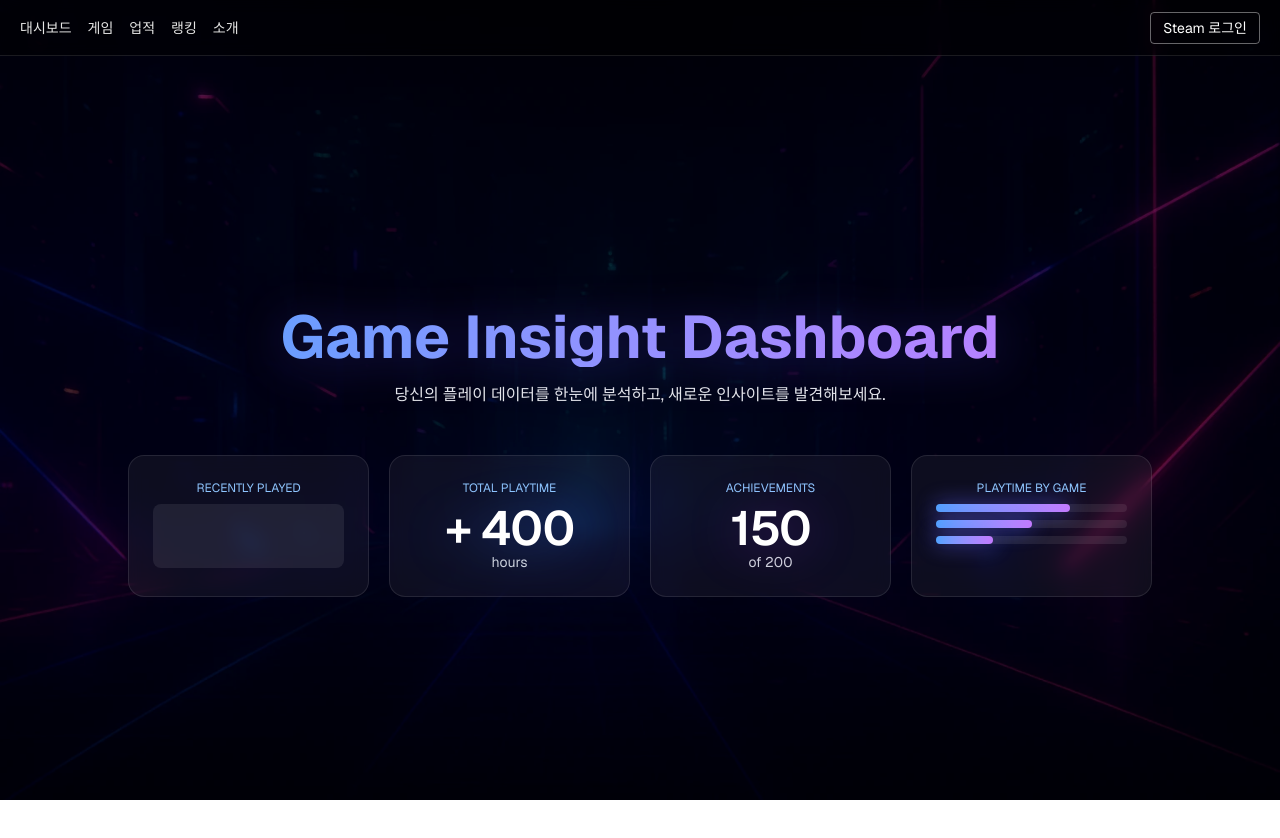
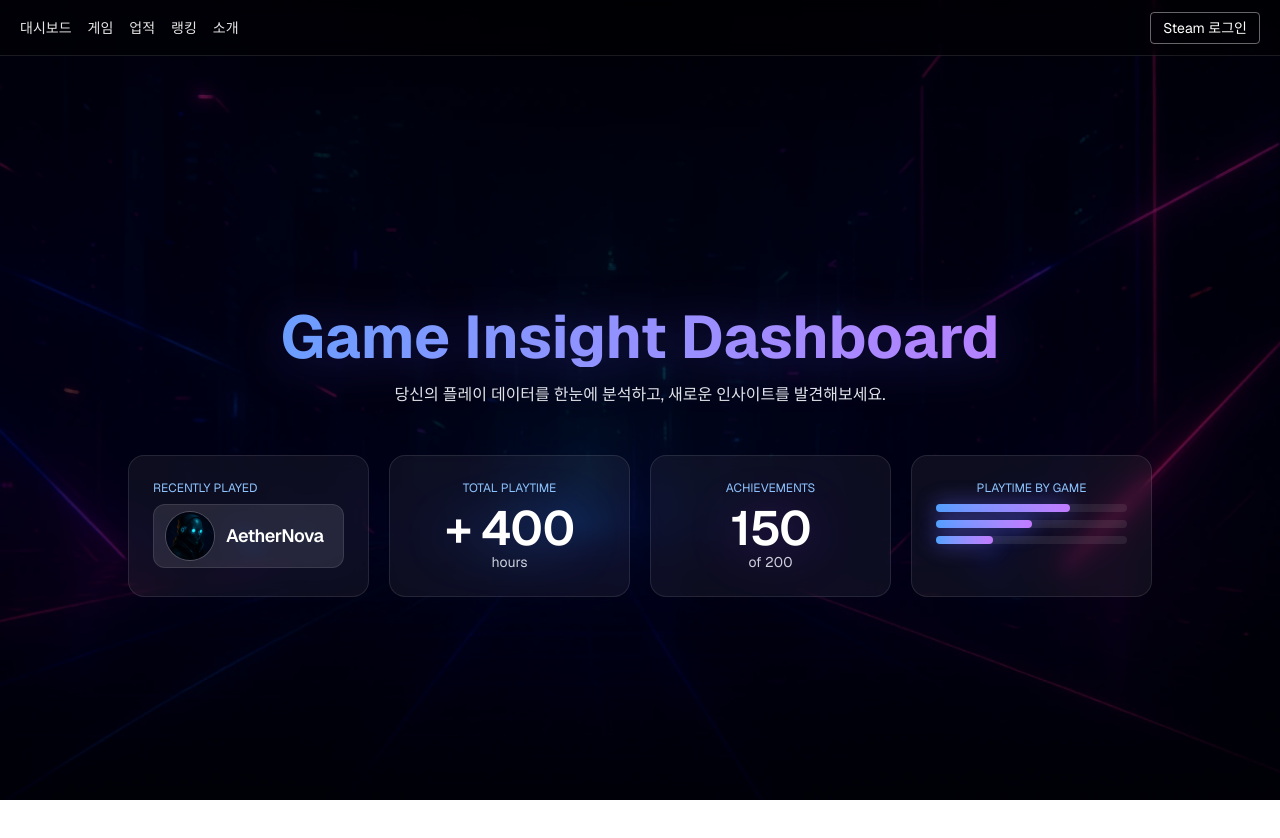
Before and after one commit to Teamcoin4/front-steam, a Next.js app: page / in a window 1280 px wide. Shown: the top 838 px of the page. Built offline with nearby package versions, Linux system fonts and the light colour scheme; no server answers.

Commit message:
feat:data

```diff
--- a/src/app/page.tsx
+++ b/src/app/page.tsx
@@ -1,12 +1,17 @@
 "use client";
 
+import Image from "next/image";
+
 export default function Page() {
+  const PROFILE = {
+    name: "AetherNova",
+    src: "/exprofile.png",
+  };
+
   return (
     <>
       <section className="relative text-white">
-        {/* 콘텐츠 영역 */}
         <div className="relative">
-          {/* 1) 히어로: 헤더(56px) 제외하고 한 화면 꽉 */}
           <div className="min-h-[calc(100dvh-56px)] flex flex-col items-center justify-center text-center px-6">
             <div className="w-full max-w-5xl mx-auto">
               <h1 className="text-5xl md:text-6xl font-bold bg-gradient-to-r from-blue-400 to-purple-400 text-transparent bg-clip-text drop-shadow-[0_4px_24px_rgba(79,70,229,0.35)]">
@@ -18,12 +23,26 @@ export default function Page() {
               </p>
 
               <div className="mt-12 grid gap-5 sm:grid-cols-4">
-                <div className="bg-white/5 backdrop-blur-sm rounded-2xl p-6 border border-white/10">
+                <div className="bg-white/5 backdrop-blur-sm rounded-2xl p-6 border border-white/10 text-left">
                   <h3 className="text-xs text-blue-300 mb-2">
                     RECENTLY PLAYED
                   </h3>
-                  <div className="h-16 w-full rounded-lg bg-[rgba(255,255,255,0.08)]" />
+
+                  <div className="h-16 w-full rounded-xl bg-white/10 border border-white/10 flex items-center gap-3 px-3">
+                    <Image
+                      src={PROFILE.src}
+                      alt={`${PROFILE.name} profile`}
+                      width={48}
+                      height={48}
+                      className="rounded-full ring-1 ring-white/20 object-cover"
+                      priority
+                    />
+                    <span className="text-lg font-semibold tracking-tight">
+                      {PROFILE.name}
+                    </span>
+                  </div>
                 </div>
+
                 <div className="bg-white/5 backdrop-blur-sm rounded-2xl p-6 border border-white/10">
                   <h3 className="text-xs text-blue-300 mb-2">TOTAL PLAYTIME</h3>
                   <p className="text-5xl font-semibold tracking-tight drop-shadow-[0_4px_24px_rgba(59,130,246,0.35)]">
@@ -31,6 +50,7 @@ export default function Page() {
                   </p>
                   <p className="text-sm text-gray-300">hours</p>
                 </div>
+
                 <div className="bg-white/5 backdrop-blur-sm rounded-2xl p-6 border border-white/10">
                   <h3 className="text-xs text-blue-300 mb-2">ACHIEVEMENTS</h3>
                   <p className="text-5xl font-semibold tracking-tight drop-shadow-[0_4px_24px_rgba(147,51,234,0.35)]">
@@ -38,6 +58,7 @@ export default function Page() {
                   </p>
                   <p className="text-sm text-gray-300">of 200</p>
                 </div>
+
                 <div className="bg-white/5 backdrop-blur-sm rounded-2xl p-6 border border-white/10">
                   <h3 className="text-xs text-blue-300 mb-2">
                     PLAYTIME BY GAME
```
Also changed, not shown: public/exprofile.png (added), public/logo.png (added).
